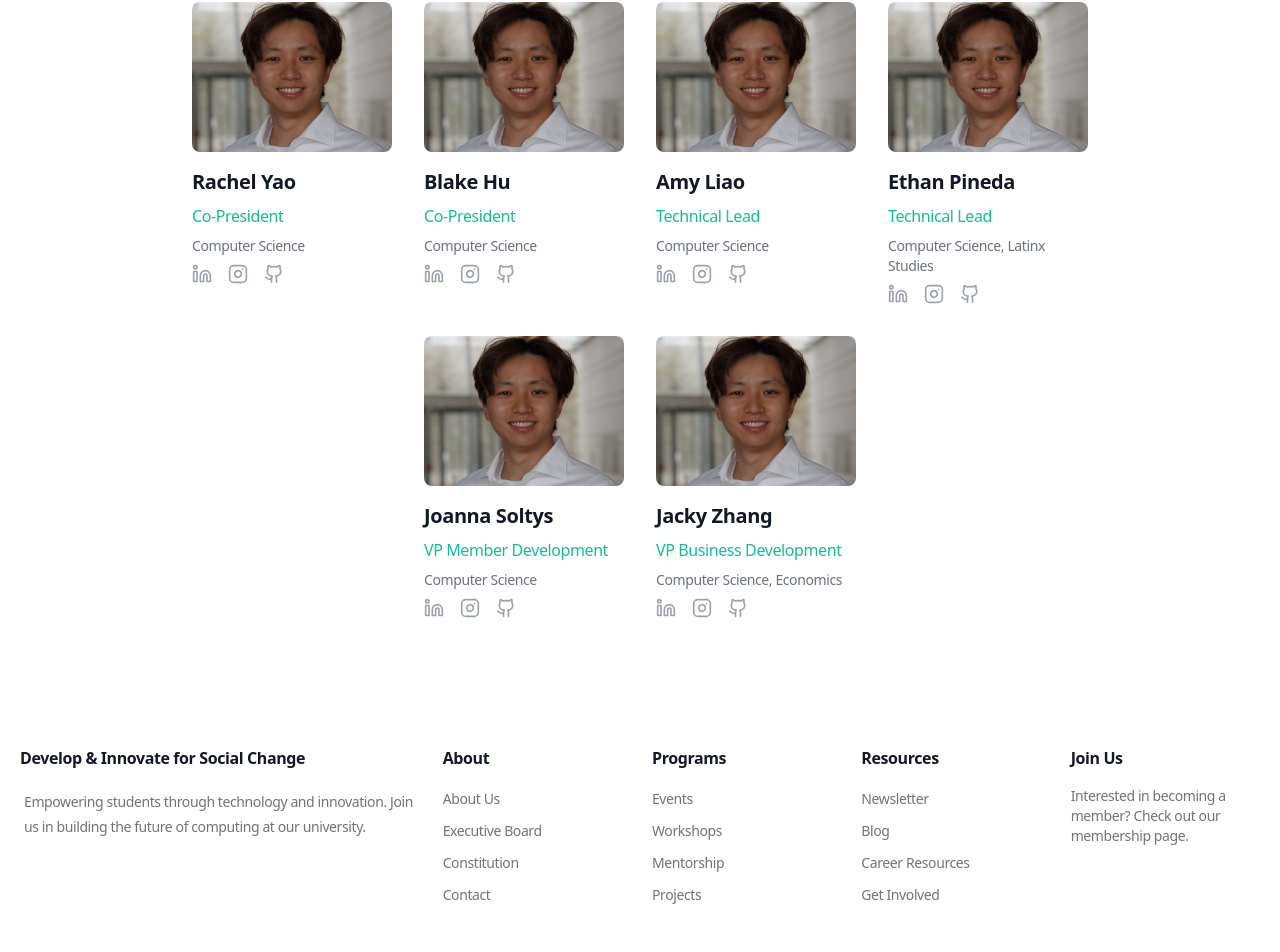
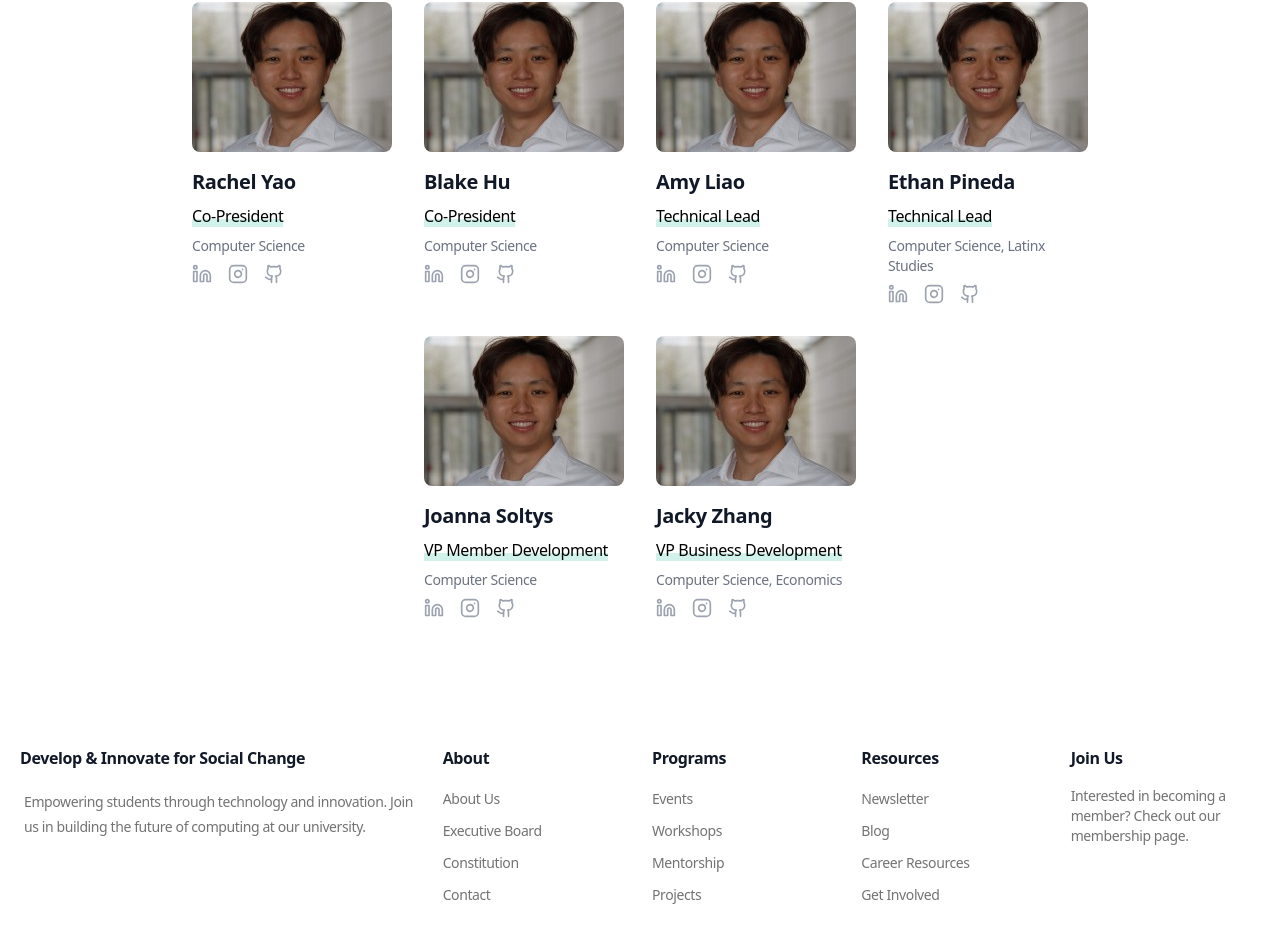
Before and after one commit to DISC-NU/disc-website, a Next.js app: page / in a window 1280 px wide. Shown: the part 2774-3726 px from the top of the page. Built offline with nearby package versions, Linux system fonts and the light colour scheme.

Commit message:
better role colors

```diff
--- a/src/_components/_sections/exec.tsx
+++ b/src/_components/_sections/exec.tsx
@@ -31,8 +31,19 @@ export default function MeetTheTeam() {
 
       <div className="space-y-2">
         <h3 className="text-xl font-bold text-gray-900">{member.name}</h3>
-        <p className="font-medium" style={{ color: "rgb(20, 189, 149)" }}>
-          {member.position}
+        <p className="font-medium">
+          <span className="relative">
+            <span className="relative z-10 text-black text-medium">
+              {member.position}
+            </span>
+            <span
+              className="absolute bottom-0 left-0 w-full"
+              style={{
+                height: "0.5rem",
+                background: "rgba(20, 189, 149, 0.20)",
+              }}
+            ></span>
+          </span>
         </p>
         <p className="text-gray-500 text-sm">{member.background}</p>
 
```
